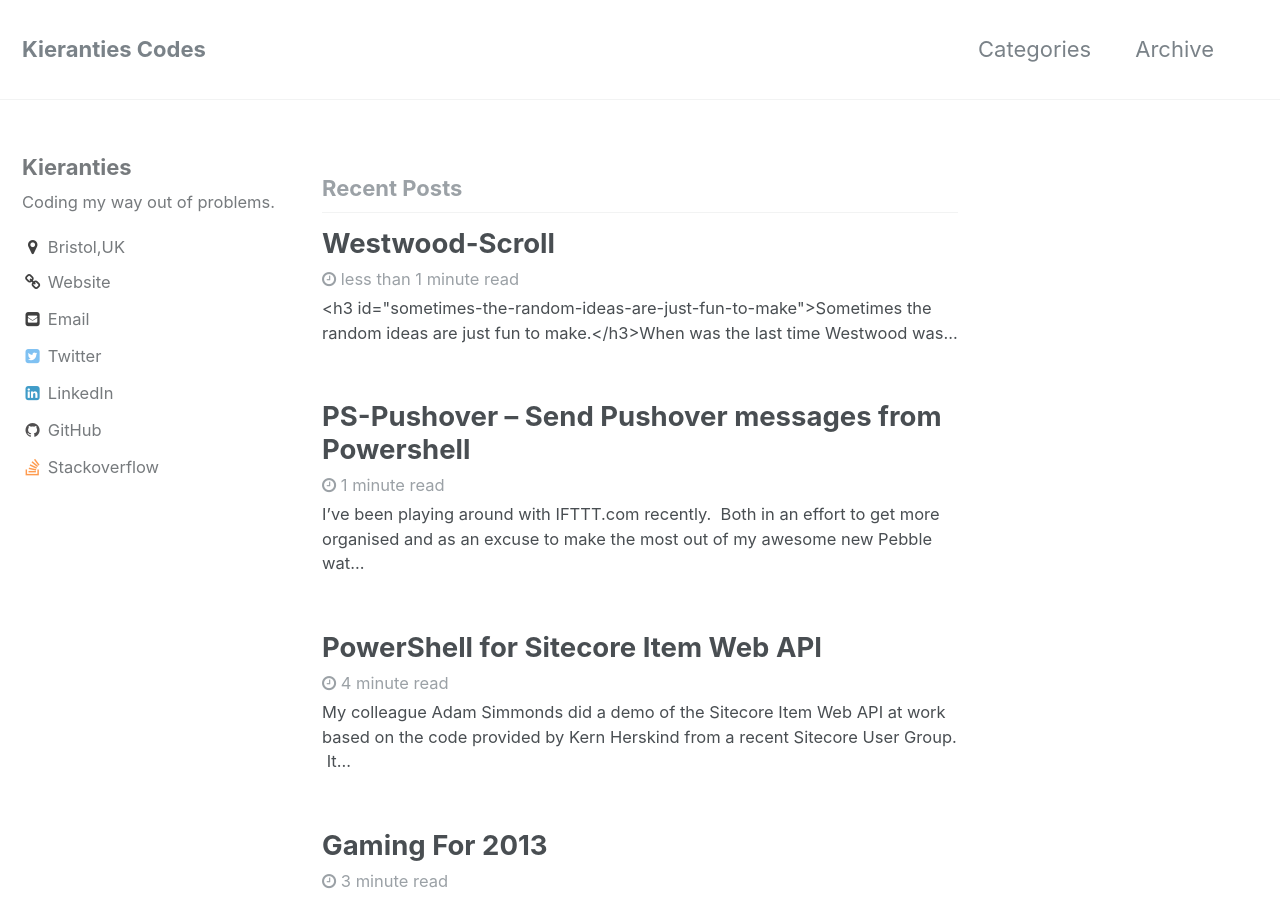
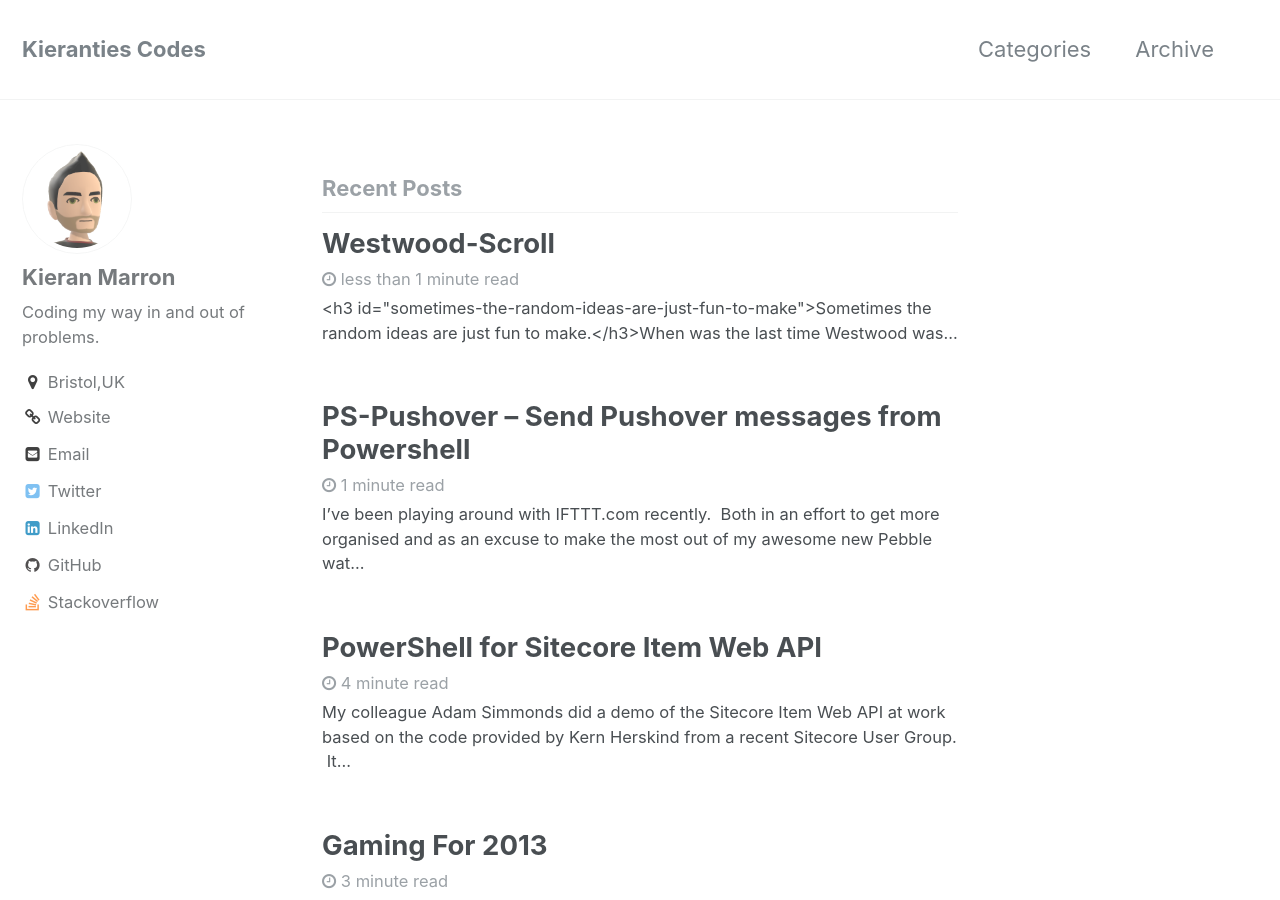
Before and after one commit to Kieranties/Kieranties.github.io, a Jekyll site: the page built from index.html, in a window 1280 px wide and 900 px high. Built offline with Jekyll 4.4.1, drawn with Linux system fonts in a browser that asks for light colours; the list of posts is cut into pages by our own code.

Commit message:
Setup for main blaog

```diff
--- a/CNAME
+++ b/CNAME
@@ -1 +1 @@
-blog2.kieranties.com
+blog.kieranties.com
--- a/_config.yml
+++ b/_config.yml
@@ -1,10 +1,10 @@
 locale: "en-GB"
 timezone: Europe/London
 title: Kieranties Codes
-# title_seperator: "|" # used for seo friendly page titles
+title_seperator: "|" # used for seo friendly page titles
 name: "Kieran Marron" # site wide author
 description: Musings, thoughts, ramblings, code.
-url: http://blog2.kieranties.com
+url: http://blog.kieranties.com
 baseurl: ''
 repository: Kieranties/Kieranties.github.io
 # teaser: /assets/images/500x300.png # fallback image for related posts
@@ -21,9 +21,9 @@ twitter:
 
 
 author:
-  name   : "Kieranties"
-  # avatar : "/assets/images/bio-photo.jpg"
-  bio    : "Coding my way out of problems."
+  name   : "Kieran Marron"
+  avatar : "/assets/images/avatar-head.png"
+  bio    : "Coding my way in and out of problems."
   location: Bristol,UK
   email  : Kieran@Kieranties.com
   uri    : "http://Kieranties.com"
```
Also changed, not shown: assets/images/avatar-head.png (added), assets/images/avatar.png (added).
